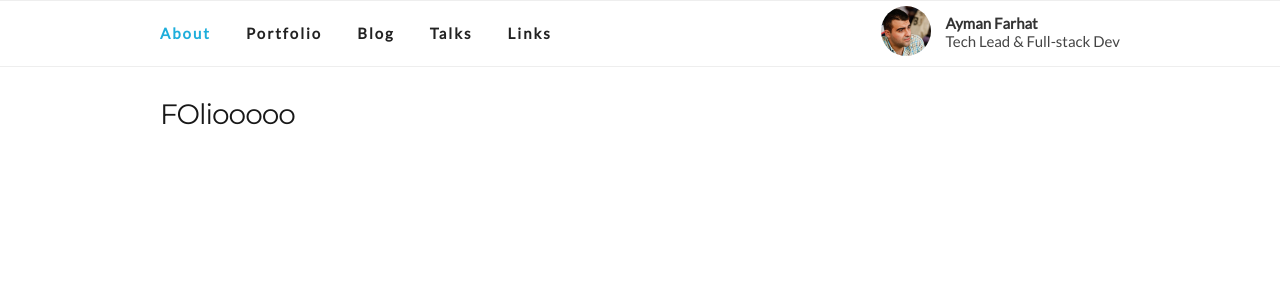
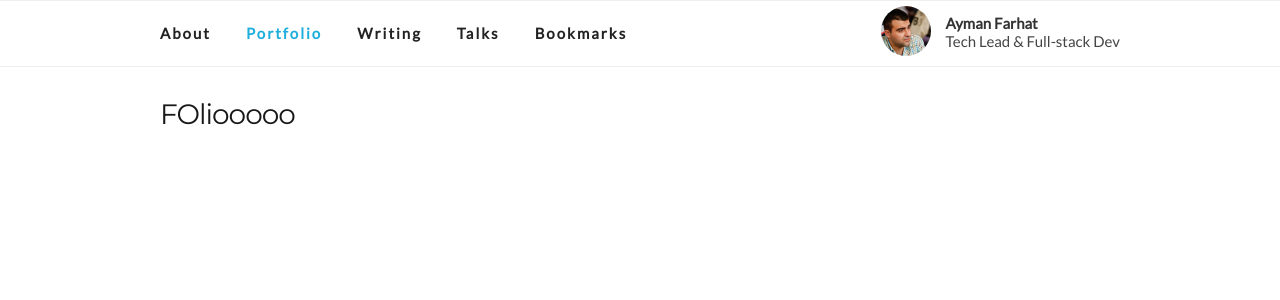
Before and after one commit to aymanfarhat/personal-website, a Flask app: page /portfolio in a window 1280 px wide. Shown: the top 300 px of the page. Run offline with Flask 2, Linux system fonts and the light colour scheme; some libraries are stand-ins or nearby versions.

Commit message:
active menu highlighting setup

```diff
--- a/app.py
+++ b/app.py
@@ -5,15 +5,34 @@ from flask import render_template
 app = Flask(__name__)
 app.debug = True
 
+def get_nav_bar():
+    return [
+        ('/', 'about', 'About'),
+        ('/portfolio', 'portfolio', 'Portfolio'),
+        ('/writing', 'writing', 'Writing'),
+        ('/talks', 'talks', 'Talks'),
+        ('/bookmarks', 'bookmarks', 'Bookmarks')
+    ]
+
 
 @app.route('/')
 def about():
-    return render_template('about.html')
+    data = {
+        'nav_list': get_nav_bar(),
+        'active_page': 'about'
+    }
+
+    return render_template('about.html', view_data = data)
 
 
 @app.route('/portfolio')
 def portfolio():
-    return render_template('portfolio.html')
+    data = {
+        'nav_list': get_nav_bar(),
+        'active_page': 'portfolio'
+    }
+
+    return render_template('portfolio.html', view_data = data)
 
 if __name__ == "__main__":
     app.run()
--- a/templates/base.html
+++ b/templates/base.html
@@ -31,11 +31,9 @@
             <div class="row">
                 <div class="eight columns">
                     <ul class="navbar-list">
-                        <li class="navbar-item"><a class="navbar-link active" href="/">About</a></li>
-                        <li class="navbar-item"><a class="navbar-link" href="/portfolio">Portfolio</a></li>
-                        <li class="navbar-item"><a class="navbar-link" href="/blog">Blog</a></li>
-                        <li class="navbar-item"><a class="navbar-link" href="/talks">Talks</a></li>
-                        <li class="navbar-item"><a class="navbar-link" href="/links">Links</a></li>
+                        {% for href, id, caption in view_data.nav_list %}
+                        <li class="navbar-item"><a href="{{ href|e }}" class="navbar-link {% if id == view_data.active_page %}active{% endif %}">{{ caption|e }}</a></li>
+                        {% endfor %}
                     </ul>
                 </div>
                 <div class="four columns profile-container">
```
